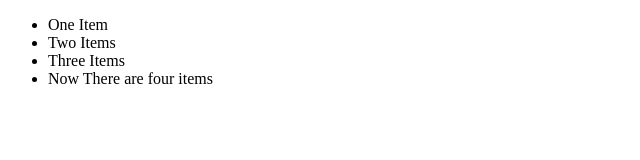
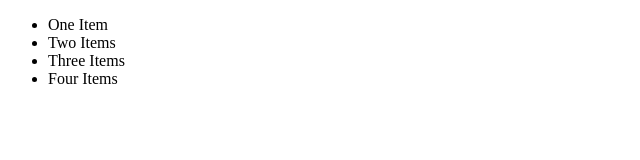
Before and after one commit to AbeMont/GitHub-Practice-2-Users-, a plain HTML site: page index.html in a window 1280 px wide. Shown: the full height of the page, 0-640 px from the left. Drawn offline with Linux system fonts and the light colour scheme.

Commit message:
Fixing merging Conflict

```diff
--- a/index.html
+++ b/index.html
@@ -9,7 +9,7 @@
       <li>One Item</li>
       <li>Two Items</li>
       <li>Three Items</li>
-      <li>Now There are four items</li>
+      <li>Four Items</li>
     </ul>
   </body>
 </html>
```
